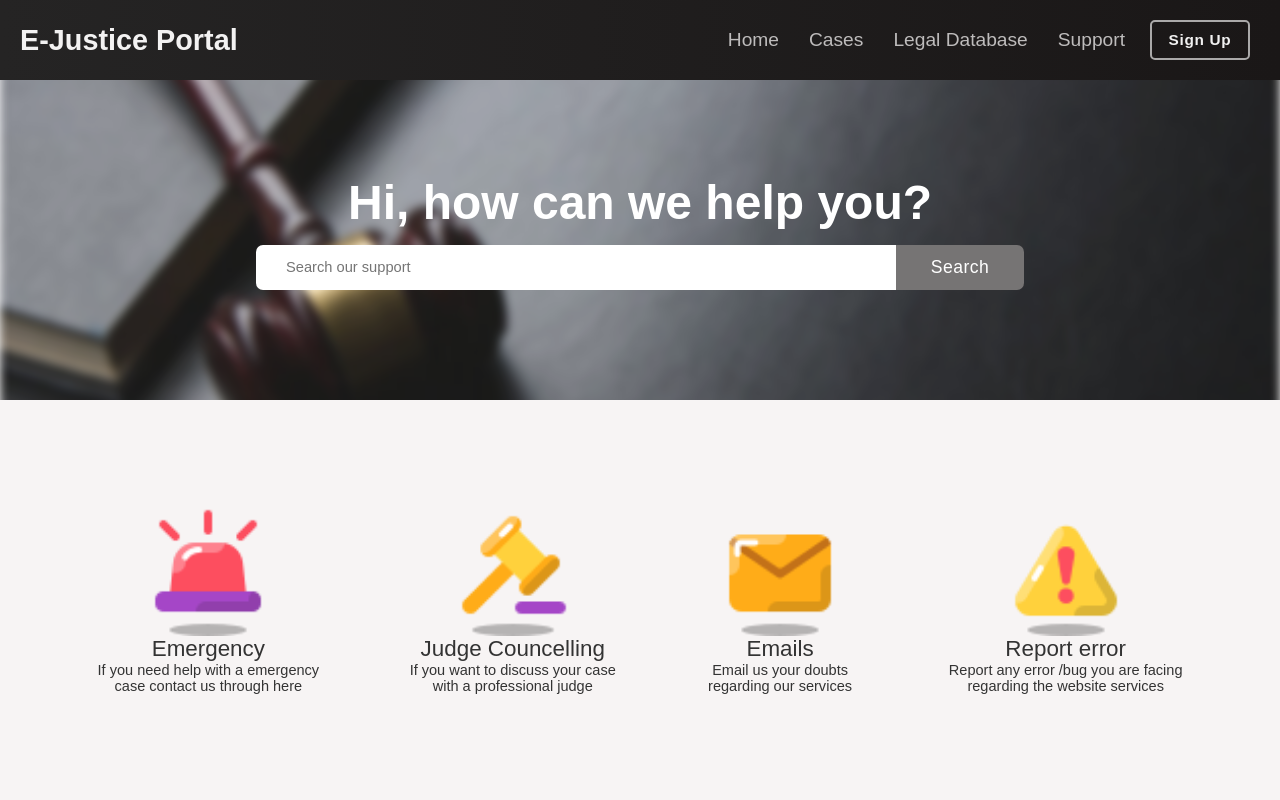
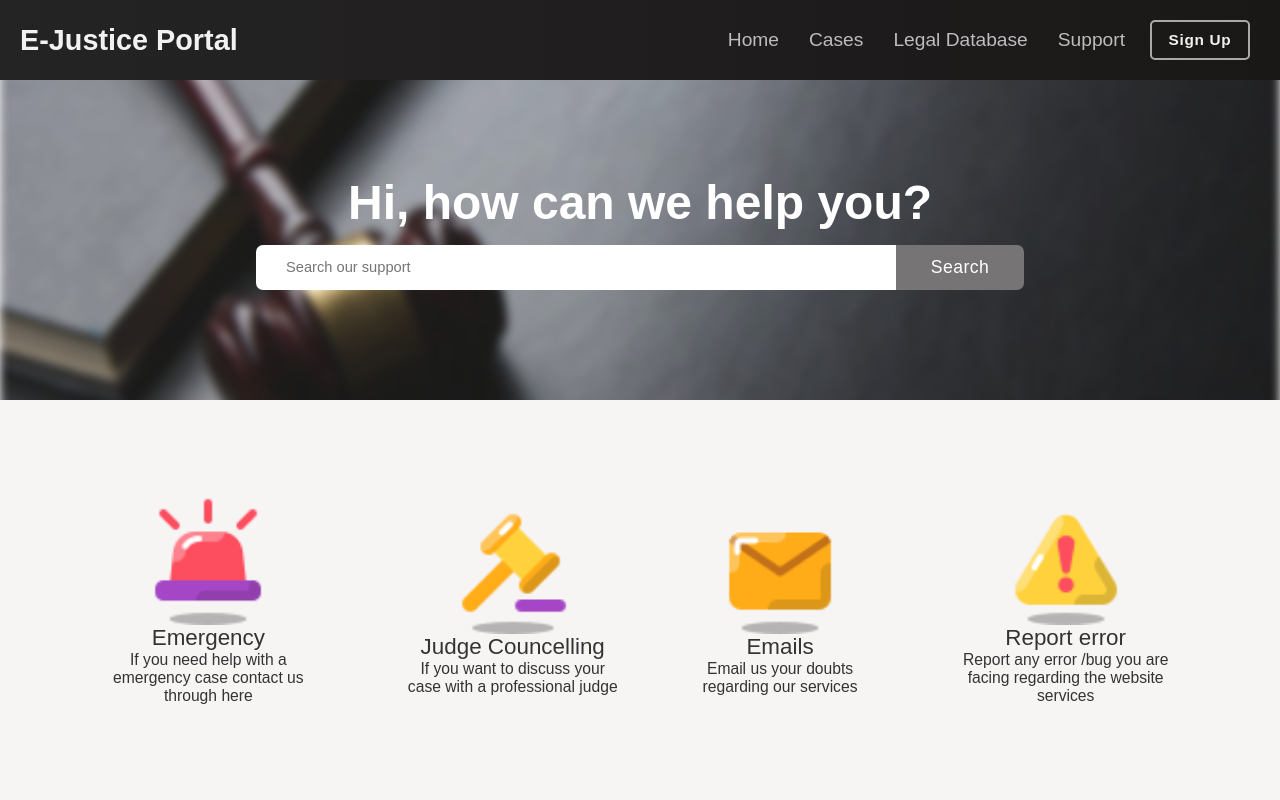
Before and after one commit to KILLERTIAN/case-management, a React (Create React App) app: page /support in a window 1280 px wide. Shown: the top 800 px of the page. Built offline with nearby package versions, Linux system fonts and the light colour scheme.

Commit message:
font increase

```diff
--- a/src/components/pages/Support.css
+++ b/src/components/pages/Support.css
@@ -122,7 +122,7 @@
 }
 
 .sup-card span {
-    font-size: 0.65em;
+    font-size: 0.70em;
     font-weight: 500;
     text-align: center;
 }
```
